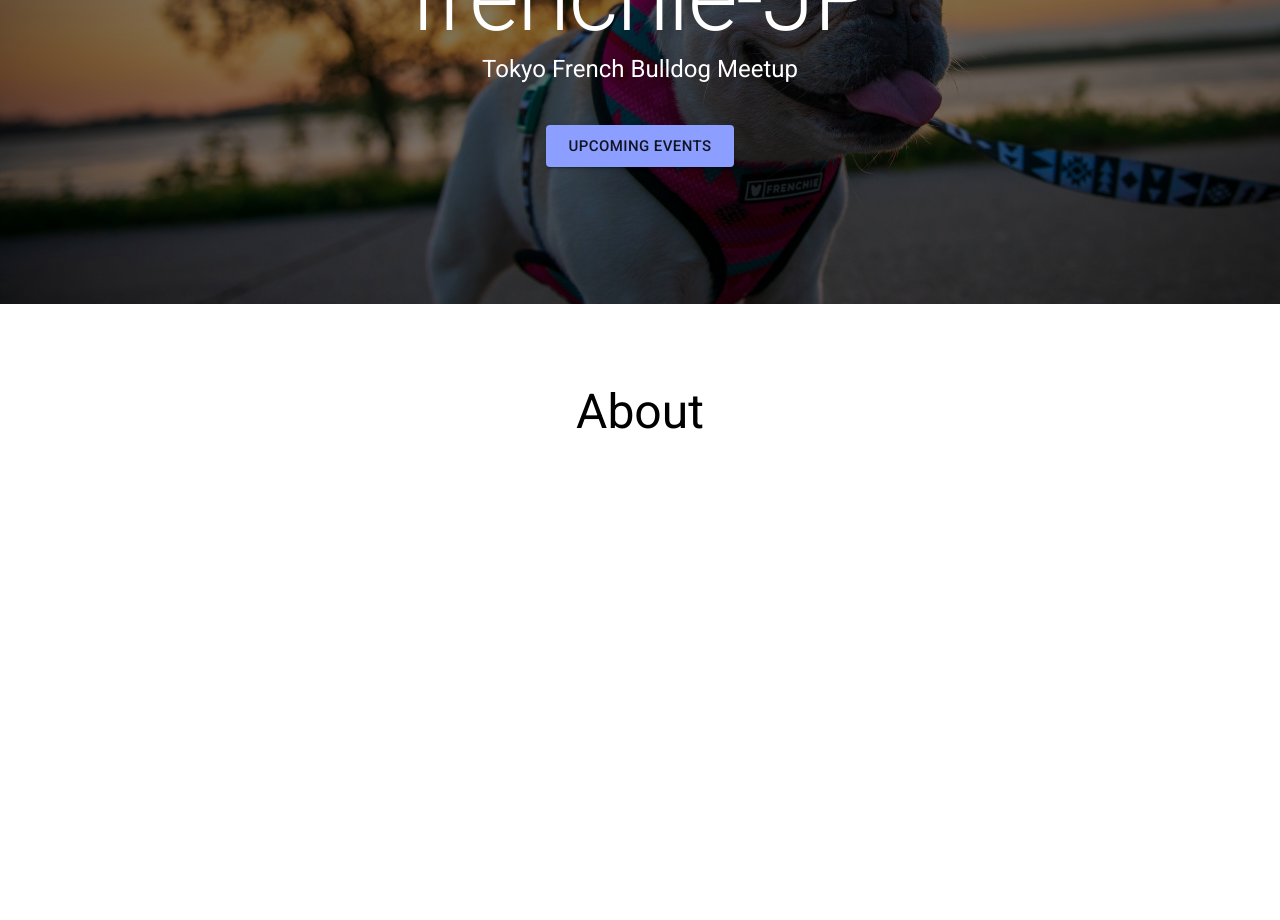
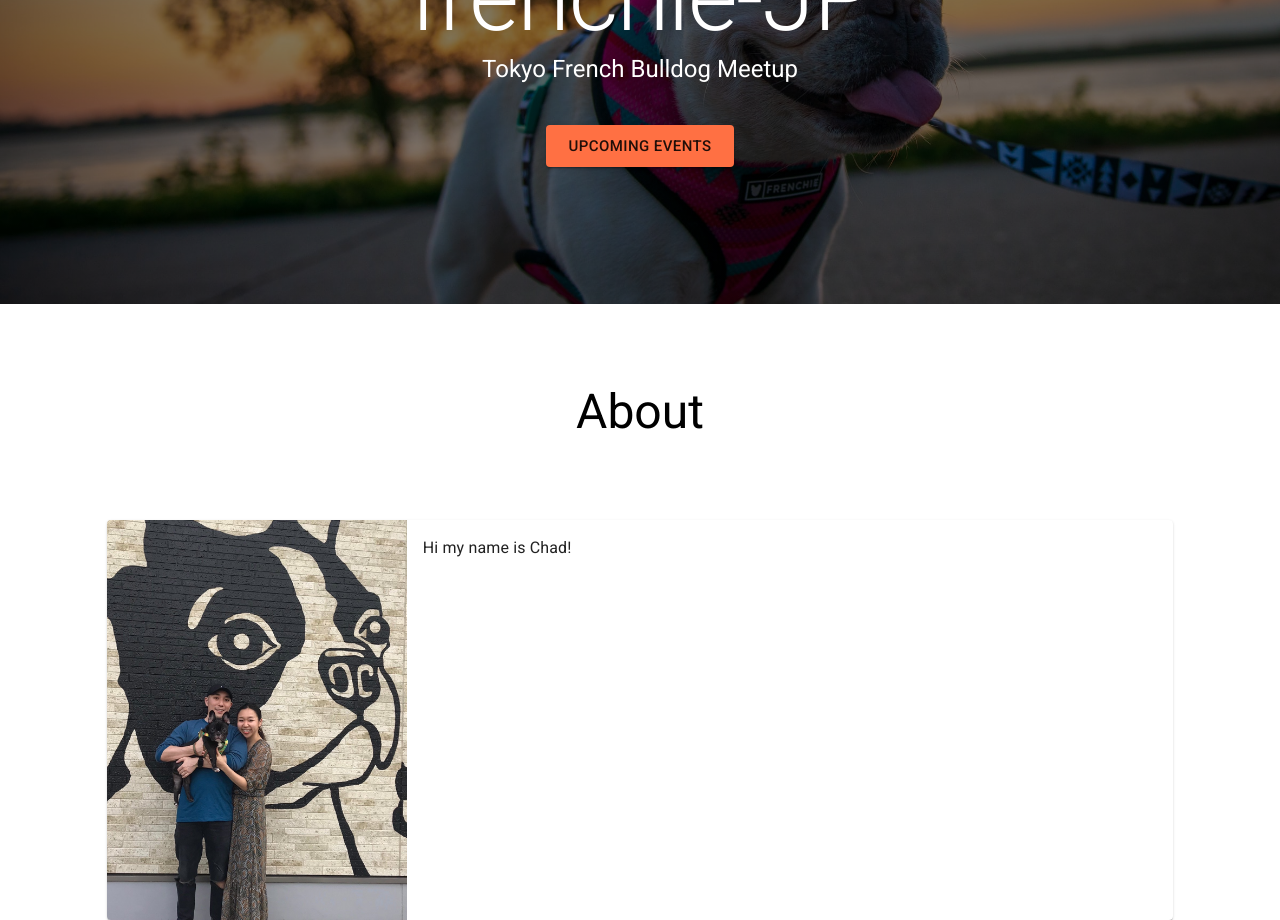
Before and after one commit to chadmuro/frenchie-jp, a React (Create React App) app: page / in a window 1280 px wide. Shown: the part 260-1180 px from the top of the page. Before the commit the page ends 800 px from the top, so only its background shows below. Built offline with nearby package versions, Linux system fonts and the light colour scheme.

Commit message:
include about section

```diff
--- /dev/null
+++ b/src/components/About.js
@@ -0,0 +1,53 @@
+import React from 'react';
+import { Grid, Card, Typography, CardMedia, CardContent, makeStyles } from '@material-ui/core';
+import ipu from '../img/ipu.jpg';
+
+const useStyles = makeStyles((theme) => ({
+	aboutContainer: {
+		paddingTop: '5rem',
+	},
+	about: {
+		display: 'flex',
+		[theme.breakpoints.down('xs')]: {
+			flexDirection: 'column',
+		},
+	},
+	media: {
+		width: '300px',
+		height: '400px',
+		[theme.breakpoints.down('xs')]: {
+            width: '100%',
+            height: '300px'
+		},
+	},
+}));
+
+const About = () => {
+    const classes = useStyles();
+
+	return (
+		<Grid container className={classes.aboutContainer}>
+			<Grid item xs={12}>
+				<Typography variant="h3" align="center">
+					About
+				</Typography>
+			</Grid>
+			<Grid xs={0} sm={1} />
+			<Grid item xs={12} sm={10} className={classes.aboutContainer}>
+				<Card className={classes.about}>
+					<CardMedia
+						className={classes.media}
+						image={ipu}
+						title="Ipu Frenchie"
+					/>
+					<CardContent>
+						<Typography align="center">Hi my name is Chad!</Typography>
+					</CardContent>
+				</Card>
+			</Grid>
+			<Grid xs={0} sm={1} />
+		</Grid>
+	);
+};
+
+export default About;
--- a/src/components/Home.js
+++ b/src/components/Home.js
@@ -1,15 +1,15 @@
 import React from 'react';
 import { makeStyles } from '@material-ui/core';
-import Container from '@material-ui/core/Container';
 import Box from '@material-ui/core/Box';
 import Typography from '@material-ui/core/Typography';
 import Button from '@material-ui/core/Button';
+import About from './About';
 
 import heroImage from '../img/frenchie-hero.jpg';
 
 const useStyles = makeStyles(() => ({
 	gutterBottom: {
-		marginBottom: '2.5rem'
+		marginBottom: '2.5rem',
 	},
 	hero: {
 		backgroundImage: `linear-gradient(rgba(0,0,0,.5), rgba(0,0,0,.5)), url(${heroImage})`,
@@ -17,16 +17,16 @@ const useStyles = makeStyles(() => ({
 		backgroundPosition: 'center',
 		backgroundSize: 'cover',
 		position: 'relative',
-        display: 'flex',
-        flexDirection: 'column',
+		display: 'flex',
+		flexDirection: 'column',
 		justifyContent: 'center',
 		alignItems: 'center',
 	},
 	aboutContainer: {
-		paddingTop: '5rem'
+		paddingTop: '5rem',
 	},
 	text: {
-        color: '#fff',
+		color: '#fff',
 	},
 }));
 
@@ -47,16 +47,11 @@ const Hero = () => {
 				>
 					Tokyo French Bulldog Meetup
 				</Typography>
-				<Button variant="contained" color="secondary" size="large">
+				<Button variant="contained" color="primary" size="large">
 					Upcoming Events
 				</Button>
 			</Box>
-			<Container maxWidth="lg" className={classes.aboutContainer}>
-				<Typography variant="h3" align="center">
-					About
-				</Typography>
-
-			</Container>
+			<About />
 		</div>
 	);
 };
```
Also changed, not shown: src/img/ipu.jpg (added).
